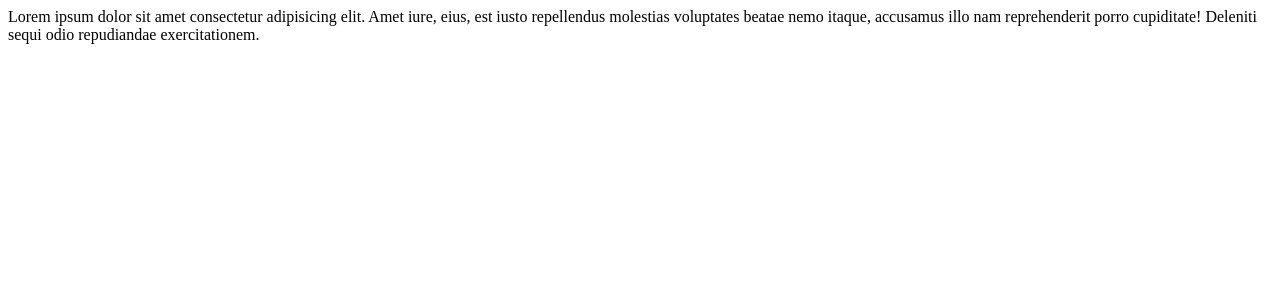
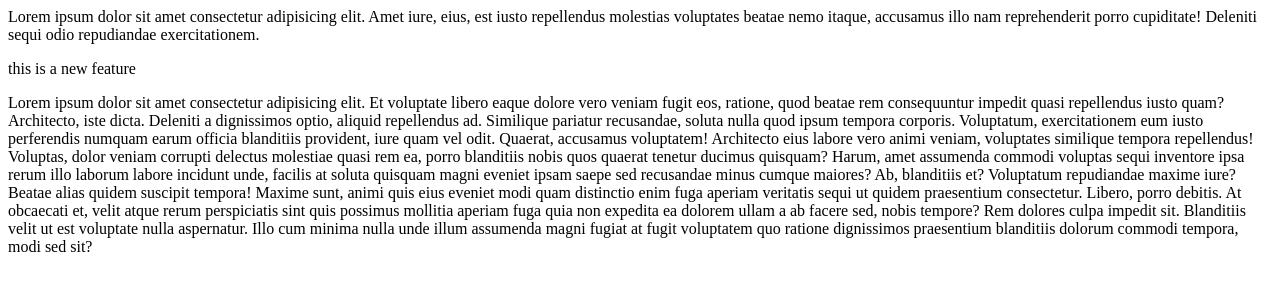
Before and after one commit to Akanksha216-web/localRepo, a plain HTML site: page index.html in a window 1280 px wide. Drawn offline with Linux system fonts and the light colour scheme.

Commit message:
Added new feature in feature branch

```diff
--- a/index.html
+++ b/index.html
@@ -1 +1,11 @@
 <p>Lorem ipsum dolor sit amet consectetur adipisicing elit. Amet iure, eius, est iusto repellendus molestias voluptates beatae nemo itaque, accusamus illo nam reprehenderit porro cupiditate! Deleniti sequi odio repudiandae exercitationem.</p>
+
+
+this is a new feature
+<p>Lorem ipsum dolor sit amet consectetur adipisicing elit. Et voluptate libero eaque dolore vero veniam fugit eos, ratione, quod beatae rem consequuntur impedit quasi repellendus iusto quam? Architecto, iste dicta.
+Deleniti a dignissimos optio, aliquid repellendus ad. Similique pariatur recusandae, soluta nulla quod ipsum tempora corporis. Voluptatum, exercitationem eum iusto perferendis numquam earum officia blanditiis provident, iure quam vel odit.
+Quaerat, accusamus voluptatem! Architecto eius labore vero animi veniam, voluptates similique tempora repellendus! Voluptas, dolor veniam corrupti delectus molestiae quasi rem ea, porro blanditiis nobis quos quaerat tenetur ducimus quisquam?
+Harum, amet assumenda commodi voluptas sequi inventore ipsa rerum illo laborum labore incidunt unde, facilis at soluta quisquam magni eveniet ipsam saepe sed recusandae minus cumque maiores? Ab, blanditiis et?
+Voluptatum repudiandae maxime iure? Beatae alias quidem suscipit tempora! Maxime sunt, animi quis eius eveniet modi quam distinctio enim fuga aperiam veritatis sequi ut quidem praesentium consectetur. Libero, porro debitis.
+At obcaecati et, velit atque rerum perspiciatis sint quis possimus mollitia aperiam fuga quia non expedita ea dolorem ullam a ab facere sed, nobis tempore? Rem dolores culpa impedit sit.
+Blanditiis velit ut est voluptate nulla aspernatur. Illo cum minima nulla unde illum assumenda magni fugiat at fugit voluptatem quo ratione dignissimos praesentium blanditiis dolorum commodi tempora, modi sed sit?</p>
```
